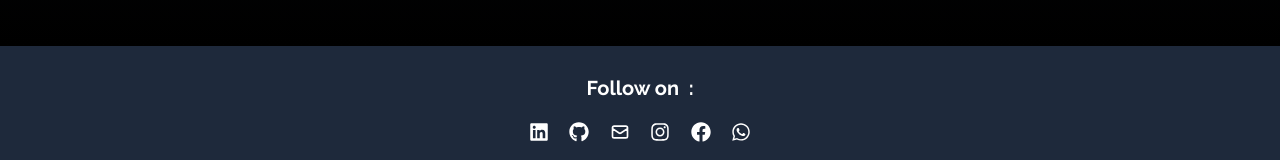
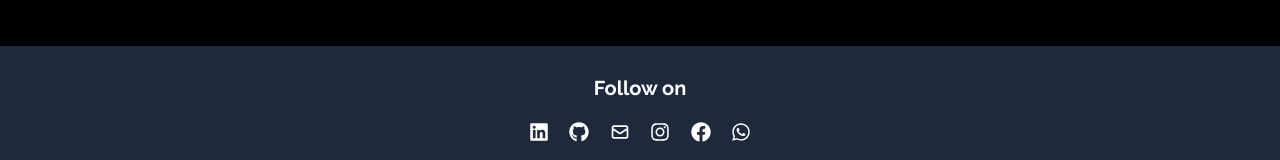
Before and after one commit to sunny-star/portfolio, a React (Create React App) app: page / in a window 1280 px wide. Shown: the part 3910-4070 px from the top of the page. Built offline with nearby package versions, Linux system fonts and the light colour scheme.

Commit message:
Update Contact.jsx

```diff
--- a/src/components/Contact.jsx
+++ b/src/components/Contact.jsx
@@ -17,7 +17,7 @@ const Contact = () => {
 
         <div className=" max-w-screen-lg  mx-auto flex flex-col items-center justify-center  ">
           <br />
-          <h1 className='flex font-bold  md:align-middle text-xl py-1 px-32'>Follow on &nbsp;:</h1>
+          <h1 className='flex font-bold  md:align-middle text-xl py-1 px-32'>Follow on</h1>
 
           <div className='m-4'>
             <button><a href="https://www.linkedin.com/in/sunnychiluka/"><FaLinkedin size={20} /></a></button>
```
